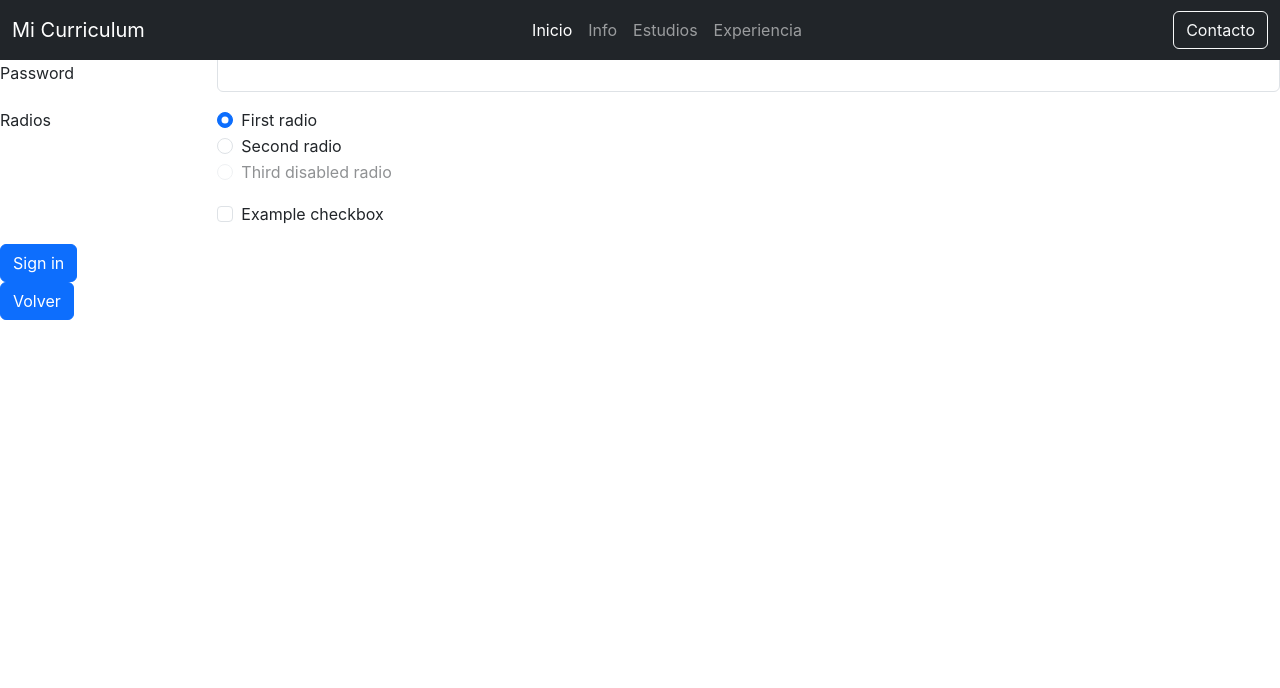
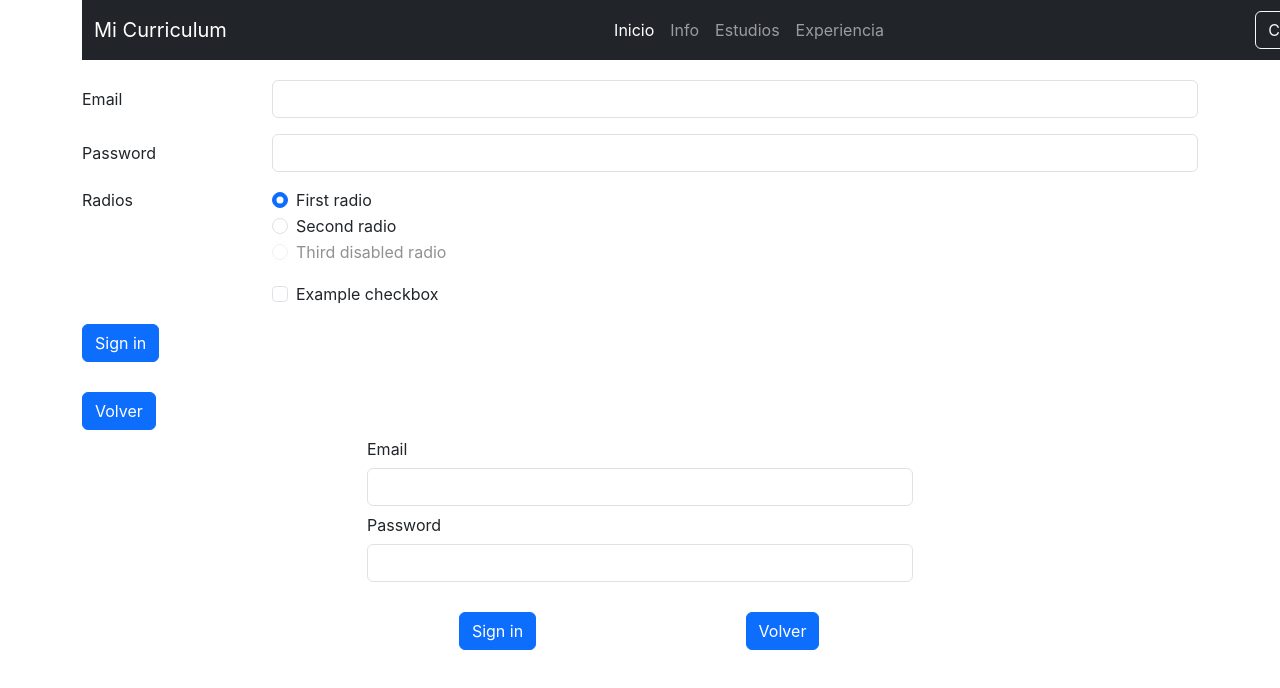
Before and after one commit to ezebarrena/tpoapi, a React (Create React App) app: page /signin in a window 1280 px wide. Shown: the top 688 px of the page. Built offline with nearby package versions, Linux system fonts and the light colour scheme.

Commit message:
Cambios y pruebas en SignIn

```diff
--- a/src/App.js
+++ b/src/App.js
@@ -1,7 +1,7 @@
 import PagInicio from "./sites/pagInicio.js"
 import './App.css';
 import {BrowserRouter, Switch, Route, Redirect} from "react-router-dom";
-import SignIn from "./components/signin.js";
+import SignIn from "./components/signin.jsx";
 
 function App() {
   return (
--- a/src/components/final.jsx
+++ b/src/components/final.jsx
@@ -1,3 +1,4 @@
+import "../cssComponents/cssCompStyles.css"
 
 function final(){
     function signin(){
--- a/src/components/signin.js
+++ b/src/components/signin.jsx
@@ -1,5 +1,6 @@
 import React from 'react'
-import NavBar from "../components/navegation/navBar.js"
+import NavBar from "./navegation/navBar.js"
+import "../cssComponents/cssCompStyles.css"
 
 function signIn (){
 
@@ -9,12 +10,18 @@ function signIn (){
         )
       }
   return (
-    <div>
+
+    <div className="container">
         <div className="barra">
             <NavBar />
         </div>
+
+
         <form>
             <div class="row mb-3">
+                <div className="SeparadorSupDP"></div>
+
+
                 <label for="inputEmail3" class="col-sm-2 col-form-label">Email</label>
                     <div class="col-sm-10">
                         <input type="email" class="form-control" id="inputEmail3"></input>
@@ -27,6 +34,7 @@ function signIn (){
                         <input type="password" class="form-control" id="inputPassword3"></input>
                     </div>
             </div>
+
             <fieldset class="row mb-3">
                 <legend class="col-form-label col-sm-2 pt-0">Radios</legend>
                     <div class="col-sm-10">
@@ -57,9 +65,53 @@ function signIn (){
             </div>
             <button type="submit" class="btn btn-primary">Sign in</button>
         </form>
+
+        <div className="SeparadorSup"></div>
+
         <button onClick={volver} class="btn btn-primary" type="submit">Volver</button>
+
+        <div className="row">
+            <div className="col-md-3"></div>
+            <div className="col-md-6 col-12">
+                <div className="BoxSignIn">
+                    <label for="inputEmail3" class="col-sm-2 col-form-label">Email</label>
+                        <div >
+                            <input type="email" class="form-control" id="inputEmail3"></input>
+                        </div>
+                    <label for="inputPassword3" class="col-sm-2 col-form-label">Password</label>
+                        <div>
+                            <input type="password" class="form-control" id="inputPassword3"></input>
+                        </div>
+
+                    <div className="SeparadorSup"></div>
+
+                    <div className="row">
+                        <div className="col-md-6">
+                            <div className="boxSignInButtons">
+                                <button type="submit" class="btn btn-primary">Sign in</button>
+                            </div>
+                        </div>
+                        <div className="col-md-6">
+                            <div className="boxSignInButtons">
+                                <button onClick={volver} class="btn btn-primary" type="submit">Volver</button>
+                            </div>
+                        </div>
+
+                    </div>
+
+                </div>
+            </div>
+            <div className="col-md-3"></div>
+
+        </div>
+
+
+
     </div>
+
+
   )
+
 }
 
 export default signIn;
--- a/src/cssComponents/cssCompStyles.css
+++ b/src/cssComponents/cssCompStyles.css
@@ -192,3 +192,10 @@
     padding-top: 5px;
 
 }
+
+.boxSignIn{
+}
+
+.boxSignInButtons{
+    text-align: center;
+}
```
Also changed, not shown: src/sites/pagInicio.js (+0 -8 lines), src/sites/pagSignIn.js (+7 -1 lines).
